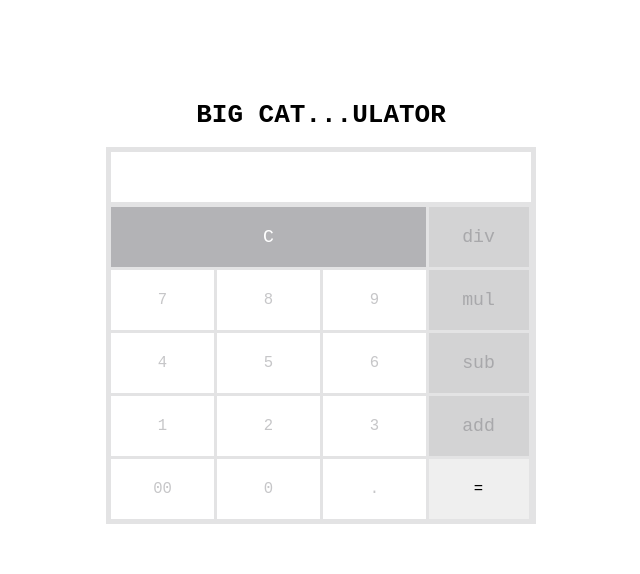
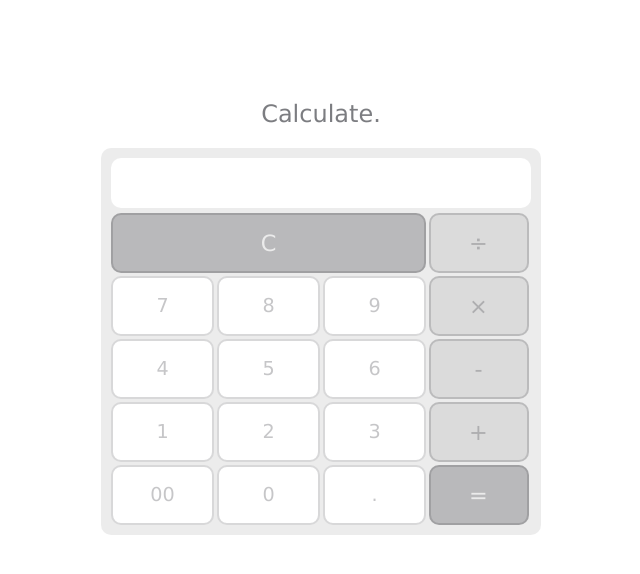
Before and after one commit to thehundo/odinCalculator, a plain HTML site: page index.html in a window 1280 px wide. Shown: the whole page, without its empty margins (319-959 px from the left). Drawn offline with Linux system fonts and the light colour scheme.

Commit message:
Add error trap to equalBtn for to set varA if pressed before operator and cleaned up css. Project finished

```diff
--- a/index.html
+++ b/index.html
@@ -8,12 +8,11 @@
 </head>
 <body>
     <div id="section">
-        <h1>BIG CAT...ULATOR</h1>
+        <h2>Calculate.</h2>
         <div id="container"></div>
     </div>
     <script src="./script.js">
-        makeCalcLeft();
-        makeCalcRight();
+
     </script>
 </body>
 </html>
--- a/script.js
+++ b/script.js
@@ -1,6 +1,5 @@
 let a = ''
 let b = ''
-// let opVal = ''
 let operator = ''
 
 const addNums = (a, b) => a + b;
@@ -9,7 +8,7 @@ const multNums = (a, b) => a * b;
 const divNums = (a, b) => a / b;
 
 const calculator = {
-    add: addNums(a, b),
+    '+': addNums(a, b),
     sub: subNums(a, b),
     mul: multNums(a, b),
     div: divNums(a, b),
@@ -35,22 +34,16 @@ makeCalcRight();
 
 function operate() {
     const calculator = {
-        add: addNums(a, b),
-        sub: subNums(a, b),
-        mul: multNums(a, b),
-        div: divNums(a, b),
+        "+": addNums(a, b),
+        "-": subNums(a, b),
+        "×": multNums(a, b),
+        "÷": divNums(a, b),
     };
     let key = operator;
     console.log(a, key, b);
-    // console.log(calculator['add']);
     a = calculator[key];
     b = '';
     display.textContent = a;
-}
-
-// Create calculator display
-function makeDisplay() {
-
 }
 
 // Create left side of Calculator
@@ -78,14 +71,10 @@ function makeCalcRight() {
     const calcRight = document.createElement("div");
     calcRight.classList.add("calcRight");
     calc.appendChild(calcRight);
-    makeButton("opBtn", "div", calcRight);
-    makeButton("opBtn", "mul", calcRight);
-    makeButton("opBtn", "sub", calcRight);
-    makeButton("opBtn", "add", calcRight);
-    // makeButton("opBtn", "÷", calcRight);
-    // makeButton("opBtn", "×", calcRight);
-    // makeButton("opBtn", "-", calcRight);
-    // makeButton("opBtn", "+", calcRight);
+    makeButton("opBtn", "÷", calcRight);
+    makeButton("opBtn", "×", calcRight);
+    makeButton("opBtn", "-", calcRight);
+    makeButton("opBtn", "+", calcRight);
     makeButton("equalBtn", "=", calcRight);
 }
 
@@ -115,7 +104,7 @@ function addBtnClick(btn, cls, val) {
                 break;
             case 'equalBtn':
                 storeValue()
-                operate();
+                if (operator !== '') operate();
                 break;
 
         }
@@ -137,15 +126,3 @@ function storeValue() {
     userInput.length = 0;
     console.log(`a: ${a}  operator: ${operator}  b: ${b}`) // log current values for operate function
 }
-
-
-// console.log(calculator.mul)
-// console.log(operate(a, b, operator));
-
-
-
-
-// console.log(addNums(a, b));
-// console.log(subNums(a, b));
-// console.log(multNums(a, b));
-// console.log(divNums(a, b));
--- a/style.css
+++ b/style.css
@@ -1,5 +1,5 @@
 * {
-    font-family: monospace;
+    font-family: Verdana;
 }
 
 #section {
@@ -9,16 +9,19 @@
 #container {
     width: 420px;
     margin: auto;
-    background-color: rgba(69, 70, 75, 0.15);
-    padding: 5px;
+    background-color: rgba(69, 70, 75, 0.1);
+    padding: 10px;
     display: flex;
     flex-direction: column;
-    gap: 5px
+    gap: 5px;
+    border-radius: 10px;
 }
 
-h1 {
+h2 {
     text-align: center;
+    font-weight: 100;
     flex: 0;
+    color:rgba(69, 70, 75, 0.7)
 }
 
 .display {
@@ -29,6 +32,8 @@ h1 {
     font-size: 35px;
     padding: 0px 10px;
     background-color: white;
+    border-radius: 10px;
+    color:rgba(69, 70, 75, 0.7)
 }
 
 .calc {
@@ -63,9 +68,9 @@ h1 {
     font-size: 1.4em;
 }
 
-.spBtn {
+.spBtn, .equalBtn {
     background-color: rgba(69, 70, 75, 0.306);
-    color: white;
+    color: rgba(235, 235, 235, 1.0);
     flex: auto;
     font-size: 1.4em;
 }
@@ -79,10 +84,13 @@ h1 {
 button {
     height: 60px;
     width: 100px;
-    border: none;
+    border-width: 2px;
+    border-color: rgba(69, 70, 75, 0.206);
+    border-style: solid;
     font-size: 1.2em;
+    border-radius: 10px;
 }
 
-.numBtn:focus {
+button:focus {
     background-color: papayawhip;
 }
```
